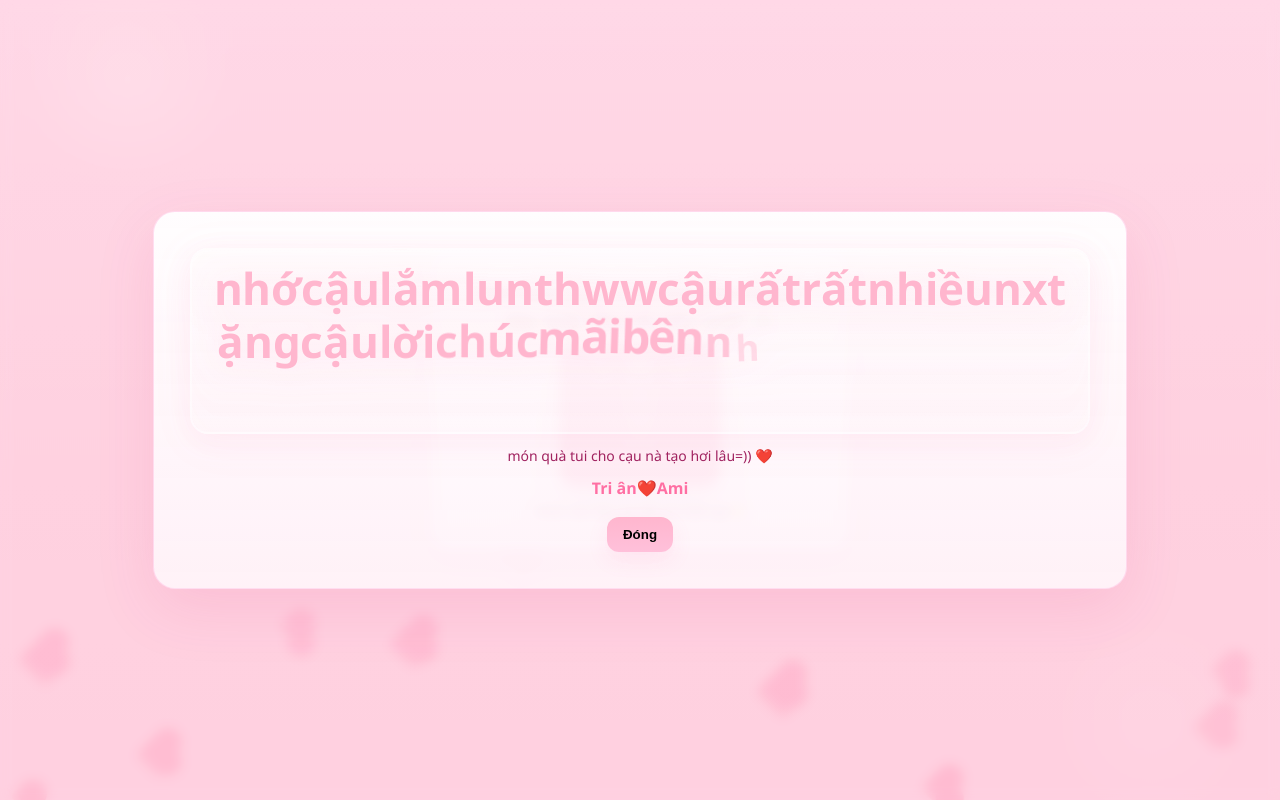
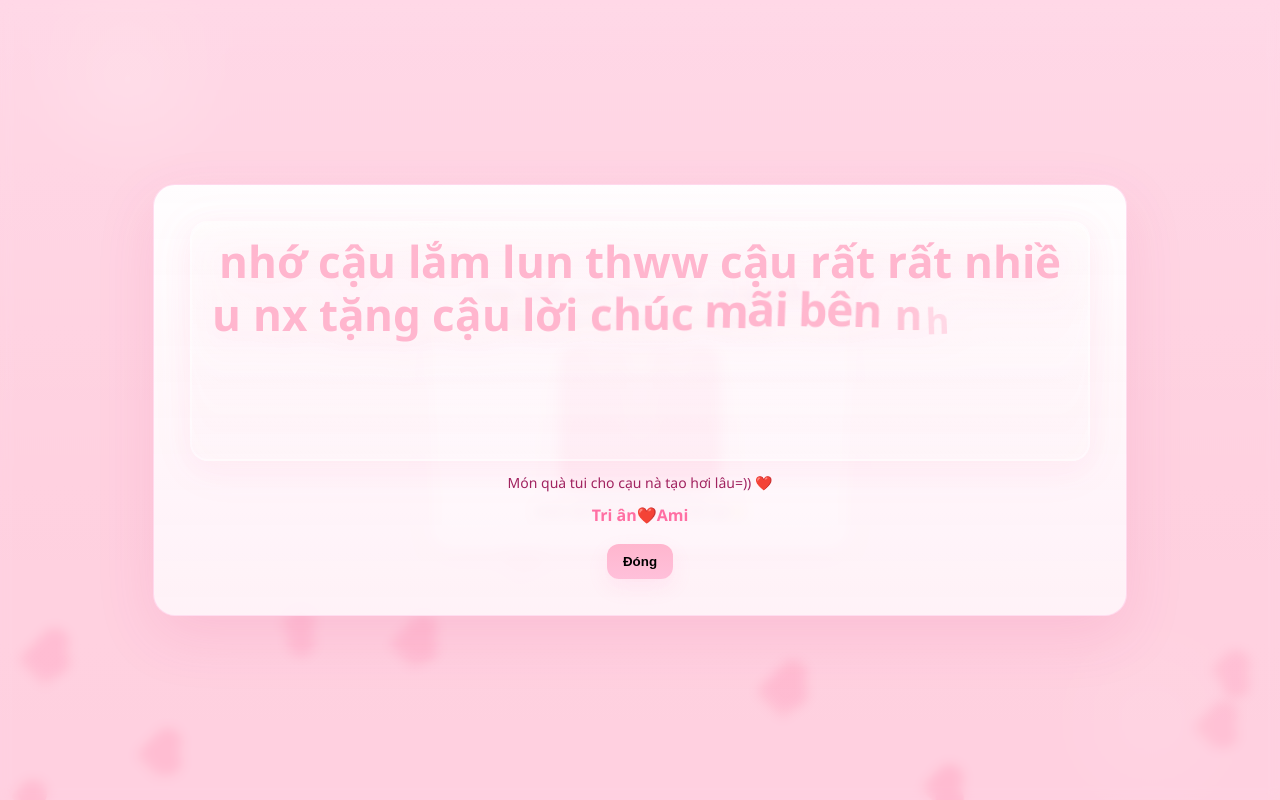
Before and after one commit to trianMi2149V/Amigift, a plain HTML site: page index.html in a window 1280 px wide. Both pictures are taken after a click on the button 640 px from the left and 416 px from the top of the page. Drawn offline with Linux system fonts and the light colour scheme.

Commit message:
Add files via upload

```diff
--- a/index.html
+++ b/index.html
@@ -4,7 +4,7 @@
 <head>
   <meta charset="utf-8" />
   <meta name="viewport" content="width=device-width,initial-scale=1" />
-  <title>Quà Bất Ngờ</title>
+  <title>Tri Ân💓Ami</title>
   <style>
     :root{
       --bg-rose:#ffd7e6;
@@ -72,13 +72,13 @@
   <div id="surprise" class="surprise" role="dialog" aria-hidden="true">
     <div class="message-box">
       <div id="love" class="love-text" aria-live="polite"></div>
-      <div class="sub">món quà tui cho cạu nà tạo hơi lâu=)) ❤️</div>
+      <div class="sub">Món quà tui cho cạu nà tạo hơi lâu=)) ❤️</div>
       <div class="sub" style="font-size:16px;color:#ff6fa3;font-weight:bold;">Tri ân❤️Ami</div>
       <button id="close" class="close-btn">Đóng</button>
     </div>
   </div>
   <script>
-    const text = `nhớ cậu lắm lun thww cậu rất rất nhiều nx tặng cậu lời chúc mãi bên nhau cạu nhé mãi yêwwww chờ trại xuân gặp lạiiii huii`;
+    const text = `nhớ\u00A0cậu\u00A0lắm\u00A0lun\u00A0thww\u00A0cậu\u00A0rất\u00A0rất\u00A0nhiều\u00A0nx\u00A0tặng\u00A0cậu\u00A0lời\u00A0chúc\u00A0mãi\u00A0bên\u00A0nhau\u00A0cạu\u00A0nhé\u00A0mãi\u00A0yêwwww\u00A0chờ\u00A0trại\u00A0xuân\u00A0gặp\u00A0lạiiii\u00A0huii`;
     const heartsEl = document.querySelector('.hearts');
     for(let i=0;i<10;i++){
       const h = document.createElement('div');
```
